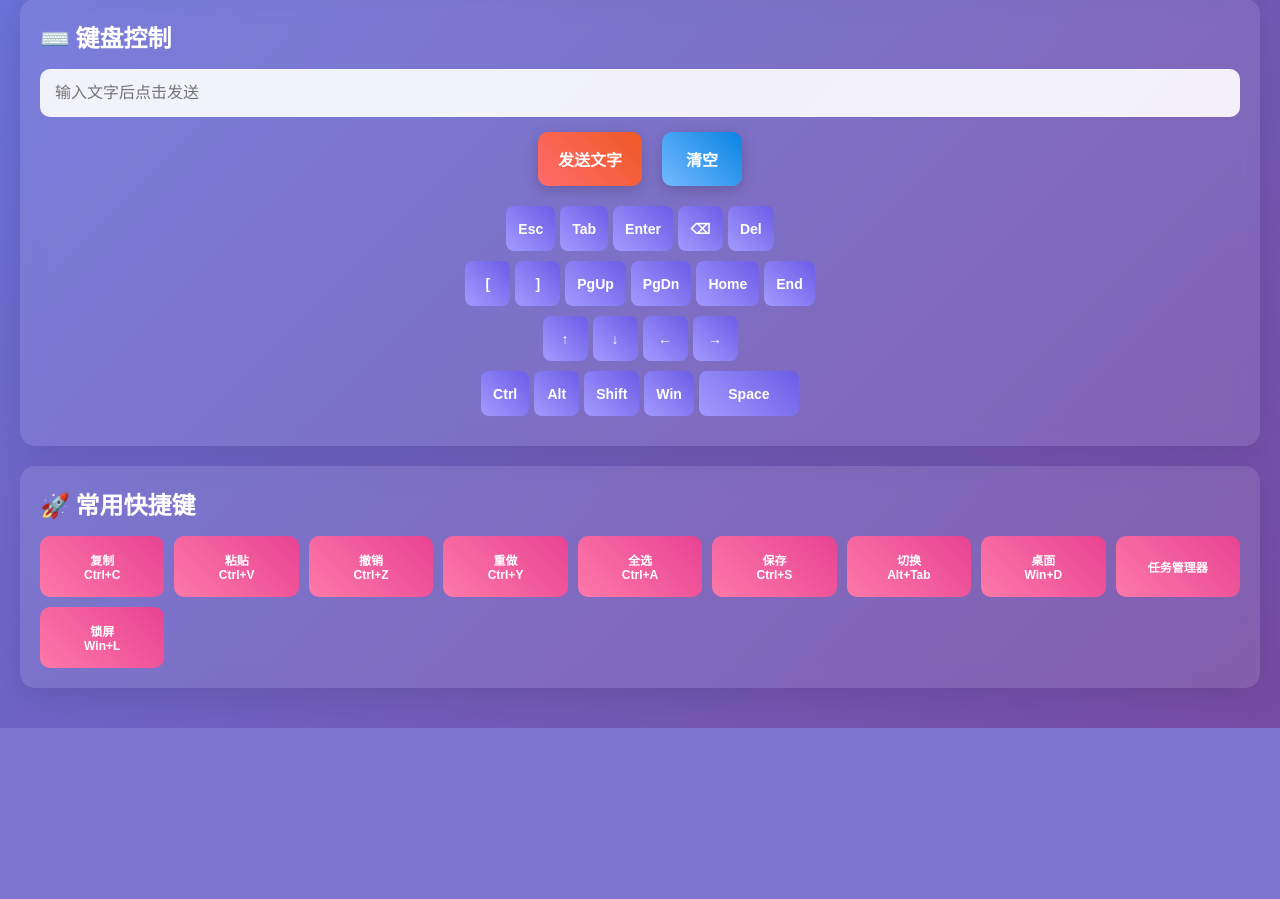
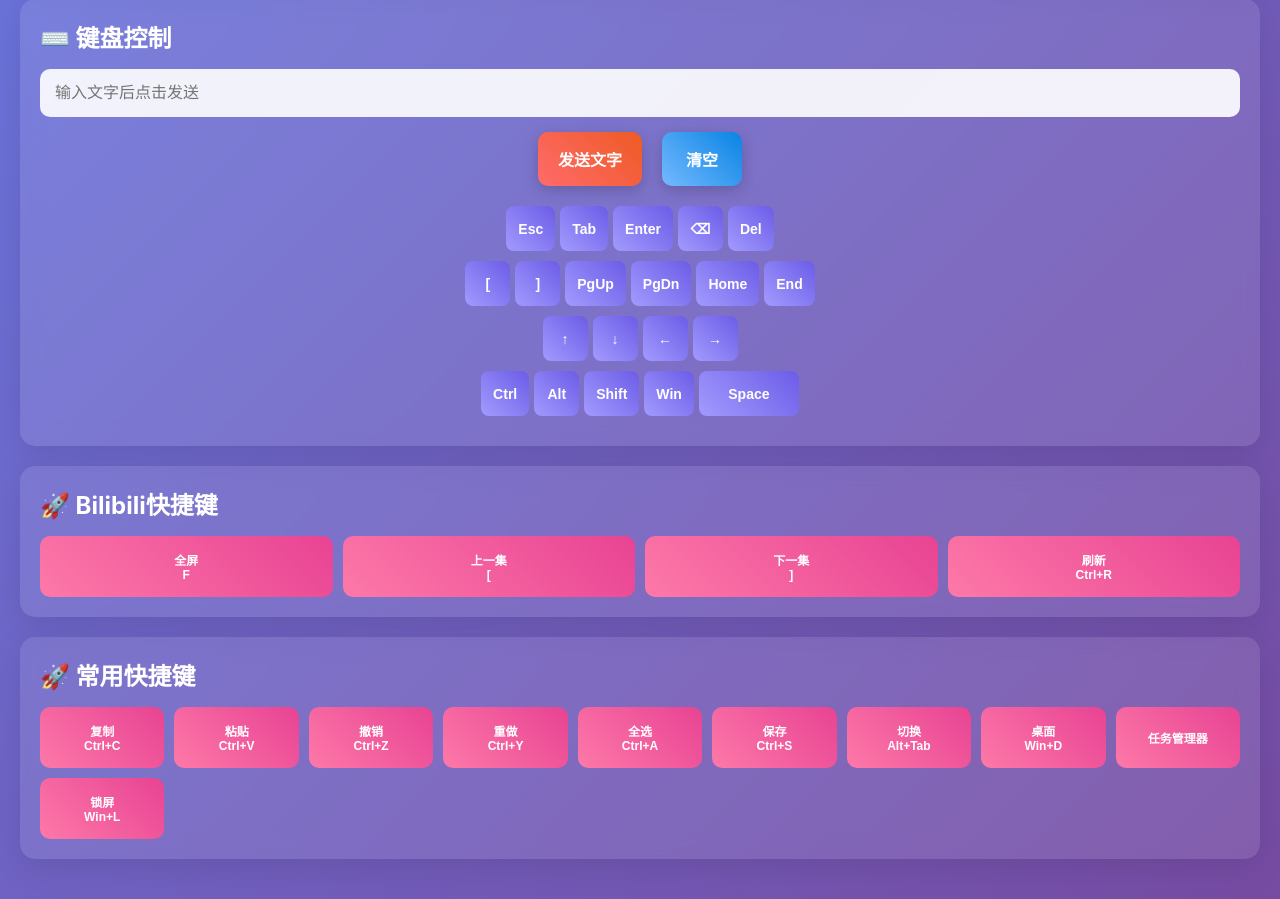
Before and after one commit to isongxw/remote_controller, a Flask app: page / in a window 1280 px wide. Shown: the part 657-1556 px from the top of the page. Before the commit the page ends 1385 px from the top, so only its background shows below. Run offline with Flask 3, Linux system fonts and the light colour scheme.

Commit message:
feat(remote_controller): 添加B站快捷键并优化特殊组合键处理
添加B站视频播放快捷键区域，包括全屏、上下集切换和刷新功能
优化特殊组合键处理逻辑，支持任务管理器和锁屏快捷键的可靠触发

```diff
--- a/src/remote_controller/main.py
+++ b/src/remote_controller/main.py
@@ -77,13 +77,63 @@ def handle_keyboard():
                 else:
                     mapped_keys.append(k)
 
-            # 按下所有键
-            for k in mapped_keys:
-                keyboard_controller.press(k)
-            time.sleep(0.1)
-            # 释放所有键
-            for k in reversed(mapped_keys):
-                keyboard_controller.release(k)
+            # 特殊处理任务管理器快捷键
+            if keys == ['ctrl', 'shift', 'escape']:
+                print("执行任务管理器快捷键...")
+                try:
+                    # 确保释放所有可能卡住的按键
+                    for key_to_release in [Key.ctrl_l, Key.shift_l, Key.esc]:
+                        try:
+                            keyboard_controller.release(key_to_release)
+                        except:
+                            pass
+
+                    # 短暂延迟后执行快捷键
+                    time.sleep(0.1)
+                    keyboard_controller.press(Key.ctrl_l)
+                    keyboard_controller.press(Key.shift_l)
+                    keyboard_controller.press(Key.esc)
+                    time.sleep(0.2)  # 增加按键持续时间
+                    keyboard_controller.release(Key.esc)
+                    keyboard_controller.release(Key.shift_l)
+                    keyboard_controller.release(Key.ctrl_l)
+
+                    # 额外延迟确保任务管理器完全启动
+                    time.sleep(0.5)
+                    print("任务管理器快捷键执行完成")
+                except Exception as e:
+                    print(f"任务管理器快捷键执行错误: {e}")
+
+            # 特殊处理锁屏快捷键
+            elif keys == ['win', 'l']:
+                print("执行锁屏快捷键...")
+                try:
+                    # 确保释放所有可能卡住的按键
+                    for key_to_release in [Key.cmd, Key.alt_l, Key.ctrl_l]:
+                        try:
+                            keyboard_controller.release(key_to_release)
+                        except:
+                            pass
+
+                    time.sleep(0.1)
+                    keyboard_controller.press(Key.cmd)
+                    time.sleep(0.1)
+                    keyboard_controller.press('l')
+                    time.sleep(0.2)
+                    keyboard_controller.release('l')
+                    keyboard_controller.release(Key.cmd)
+                    print("锁屏快捷键执行完成")
+                except Exception as e:
+                    print(f"锁屏快捷键执行错误: {e}")
+            else:
+                # 普通组合键处理
+                # 按下所有键
+                for k in mapped_keys:
+                    keyboard_controller.press(k)
+                time.sleep(0.1)
+                # 释放所有键
+                for k in reversed(mapped_keys):
+                    keyboard_controller.release(k)
 
         return jsonify({'status': 'success'})
     except Exception as e:
--- a/src/remote_controller/templates/index.html
+++ b/src/remote_controller/templates/index.html
@@ -348,6 +348,16 @@
                 <button class="key-btn wide" onclick="pressKey('space')">Space</button>
             </div>
         </div>
+        <!-- 快捷键区域 -->
+        <div class="section">
+            <h2>🚀 Bilibili快捷键</h2>
+            <div class="hotkey-grid">
+                <button class="hotkey-btn" onclick="sendHotkey(['f'])">全屏<br>F</button>
+                <button class="hotkey-btn" onclick="sendHotkey(['['])">上一集<br>[</button>
+                <button class="hotkey-btn" onclick="sendHotkey([']'])">下一集<br>]</button>
+                <button class="hotkey-btn" onclick="sendHotkey(['ctrl', 'r'])">刷新<br>Ctrl+R</button>
+            </div>
+        </div>
 
         <!-- 快捷键区域 -->
         <div class="section">
```
